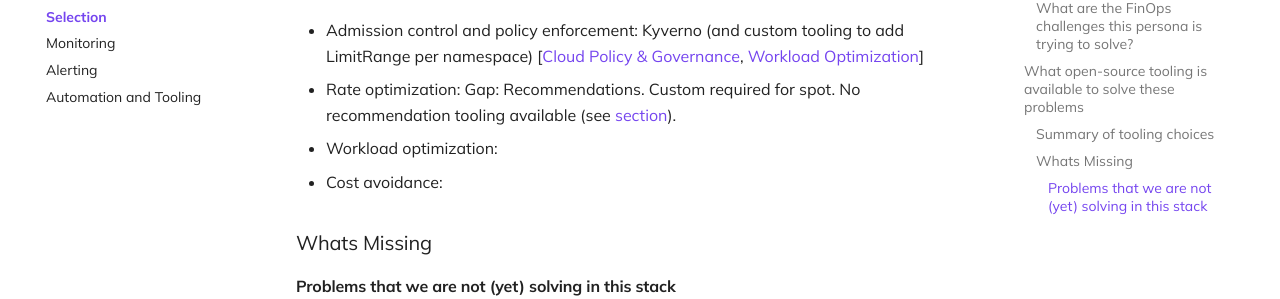
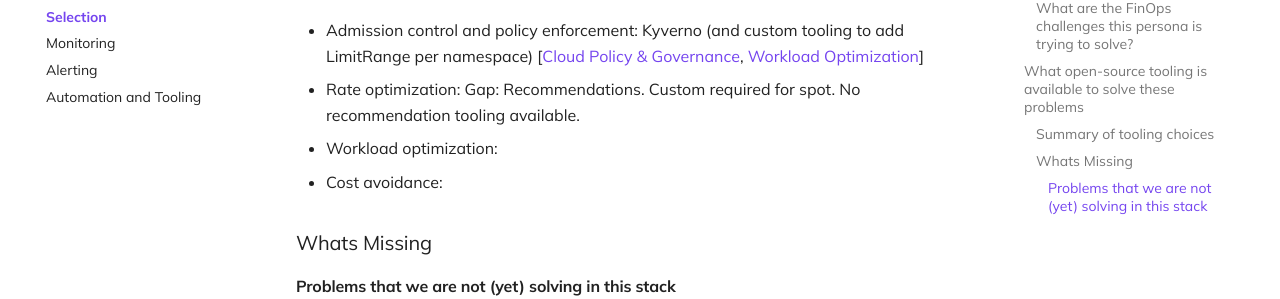
Before and after one commit to jetstack/finops-stack, an MkDocs documentation site: the page built from content/selection/index.md, in a window 1280 px wide and 900 px high, scrolled down 1815 px. Shown: the part 181-480 px from the top of the window. Built offline with MkDocs 1.6.1 and Material for MkDocs 9.7.7, drawn with Linux system fonts in a browser that asks for light colours; comment, search, counter and statistics services are not loaded.

Commit message:
Removal of link to private doc

```diff
--- a/content/selection/index.md
+++ b/content/selection/index.md
@@ -56,7 +56,7 @@ We believe that the key areas that the Engineering persona is trying to solve ar
 **Automation and tooling**:
 
 - Admission control and policy enforcement: Kyverno (and custom tooling to add LimitRange per namespace) [[Cloud Policy & Governance](https://www.finops.org/framework/capabilities/cloud-policy-governance/), [Workload Optimization](https://www.finops.org/framework/capabilities/workload-optimization/)]
-- Rate optimization: Gap: Recommendations.  Custom required for spot. No recommendation tooling available (see [section](https://docs.google.com/document/d/1W1RRj6BsZ4LejqlXBW4-zGMz9-YfRRJ9jDW9Nc6QgzU/edit#heading=h.7z86k0chd71)).
+- Rate optimization: Gap: Recommendations.  Custom required for spot. No recommendation tooling available.
 - Workload optimization:
   - Cost avoidance:
 
```
